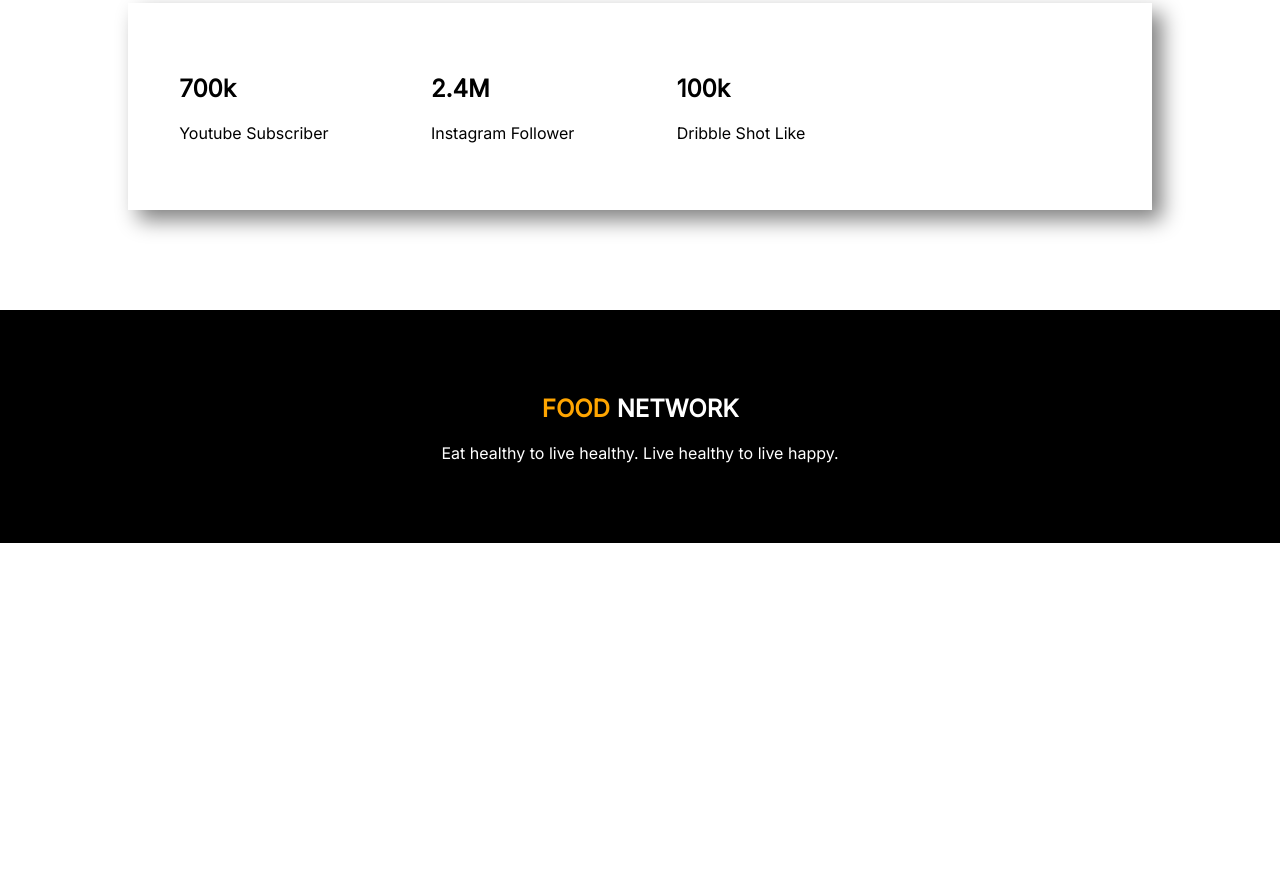
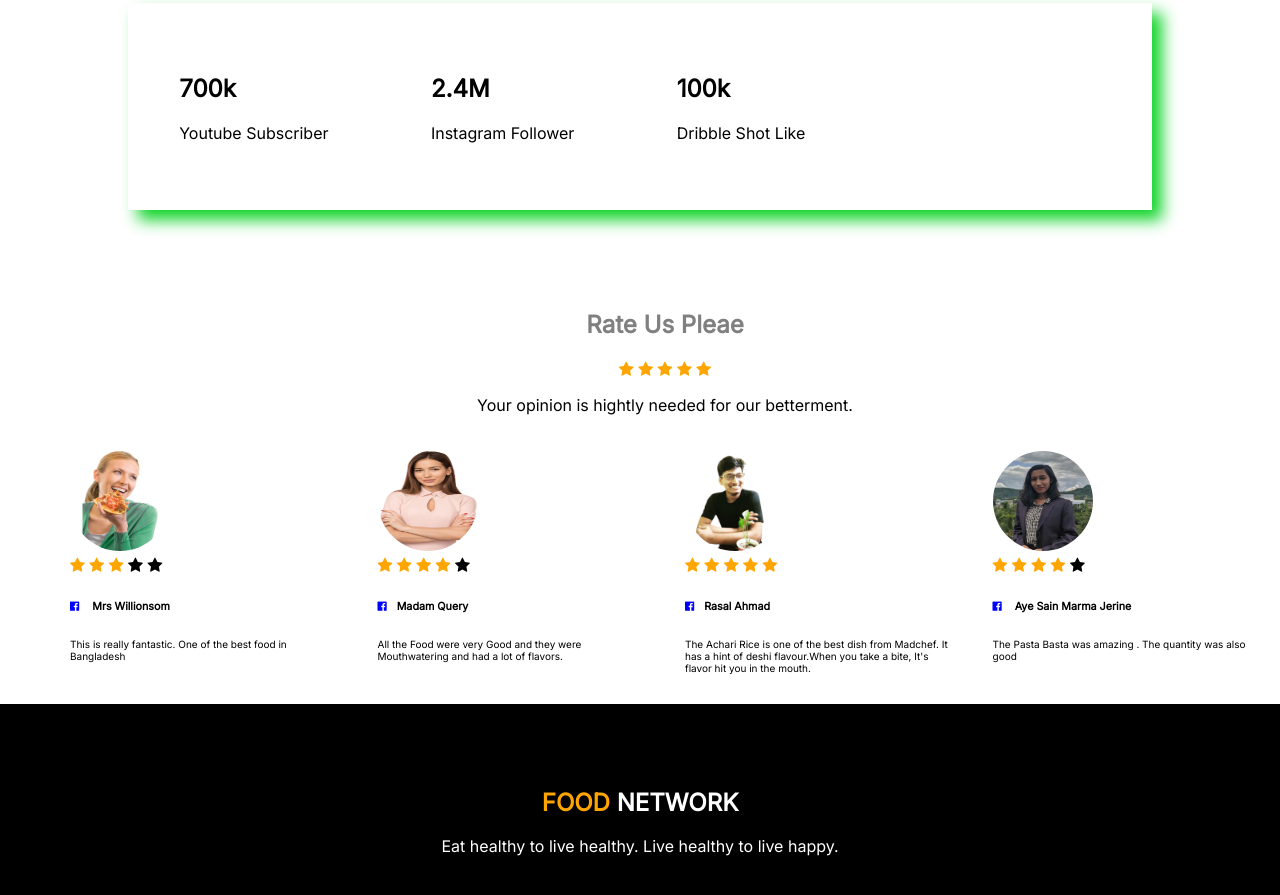
Before and after one commit to Rasalahmad/Food_Network, a plain HTML site: page index.html in a window 1280 px wide. Shown: the part 3107-4002 px from the top of the page. Before the commit the page ends 3650 px from the top, so only its background shows below. Drawn offline with Linux system fonts and the light colour scheme.

Commit message:
add review section

```diff
--- a/index.html
+++ b/index.html
@@ -10,6 +10,7 @@
     <link rel="preconnect" href="https://fonts.googleapis.com">
     <link rel="preconnect" href="https://fonts.gstatic.com" crossorigin>
     <link href="https://fonts.googleapis.com/css2?family=Inter&display=swap" rel="stylesheet">
+    <link rel="stylesheet" href="https://cdnjs.cloudflare.com/ajax/libs/font-awesome/4.7.0/css/font-awesome.min.css">
 </head>
 
 <body>
@@ -110,6 +111,60 @@
             </div>
         </div>
     </section>
+    <section class="review-section">
+        <div class="rate-us-heading">
+            <h1>Rate Us Pleae</h1>
+            <span class="fa fa-star checked"></span>
+            <span class="fa fa-star checked"></span>
+            <span class="fa fa-star checked"></span>
+            <span class="fa fa-star checked"></span>
+            <span class="fa fa-star checked"></span>
+            <p>Your opinion is hightly needed for our betterment.</p>
+        </div>
+
+        <div class="rate-us-div">
+            <div class="review">
+                <img src="images/person1.png" alt=""><br>
+                <span class="fa fa-star checked"></span>
+                <span class="fa fa-star checked"></span>
+                <span class="fa fa-star checked"></span>
+                <span class="fa fa-star"></span>
+                <span class="fa fa-star"></span>
+                <h6><span class="fa fa-facebook-official fbicon"></span> Mrs Willionsom</h6>
+                <p>This is really fantastic. One of the best food in Bangladesh</p>
+            </div>
+            <div class="review">
+                <img src="images/Person Image.png" alt=""><br>
+                <span class="fa fa-star checked"></span>
+                <span class="fa fa-star checked"></span>
+                <span class="fa fa-star checked"></span>
+                <span class="fa fa-star checked"></span>
+                <span class="fa fa-star"></span>
+                <h6><span class="fa fa-facebook-official fbicon"></span>Madam Query</h6>
+                <p>All the Food were very Good and they were Mouthwatering and had a lot of flavors.</p>
+            </div>
+            <div class="review">
+                <img src="images/Rasal2-removebg-preview.png" alt=""><br>
+                <span class="fa fa-star checked"></span>
+                <span class="fa fa-star checked"></span>
+                <span class="fa fa-star checked"></span>
+                <span class="fa fa-star checked"></span>
+                <span class="fa fa-star checked"></span>
+                <h6><span class="fa fa-facebook-official fbicon"></span>Rasal Ahmad</h6>
+                <p>The Achari Rice is one of the best dish from Madchef. It has a hint of deshi flavour.When you take a bite, It's flavor hit you in the mouth.</p>
+            </div>
+            <div class="review">
+                <img src="images/jerine.jpg" alt=""><br>
+                <span class="fa fa-star checked"></span>
+                <span class="fa fa-star checked"></span>
+                <span class="fa fa-star checked"></span>
+                <span class="fa fa-star checked"></span>
+                <span class="fa fa-star"></span>
+                <h6><span class="fa fa-facebook-official fbicon"></span> Aye Sain Marma Jerine</h6>
+                <p>The Pasta Basta was amazing . The quantity was also good </p>
+            </div>
+        </div>
+    </section>
     <section>
         <div class="footer">
             <h1><span>FOOD</span> NETWORK</h1>
--- a/style.css
+++ b/style.css
@@ -91,7 +91,7 @@ body {
     margin: 0 auto;
     margin-top: 100px;
     margin-bottom: 100px;
-    box-shadow: 10px 10px 20px gray;
+    box-shadow: 10px 10px 15px rgb(15, 212, 41);
 }
 
 .social-media {
@@ -124,6 +124,47 @@ body {
     box-shadow: 10px 10px 20px gray;
 }
 
+.review-section {
+    margin-left: 50px;
+    padding: 0%;
+}
+
+.rate-us-div {
+    display: flex;
+}
+
+.review {
+    width: 25%;
+    padding: 20px;
+}
+
+.rate-us-heading {
+    text-align: center;
+}
+
+.rate-us-heading h1 {
+    color: grey;
+}
+
+.review img {
+    height: 100px;
+    width: 100px;
+    border-radius: 50%;
+}
+
+.review p {
+    font-size: 10px;
+}
+
+.checked {
+    color: orange;
+}
+
+.fbicon {
+    color: blue;
+    margin-right: 10px;
+}
+
 .footer {
     text-align: center;
     margin: 0 auto;
```
Also changed, not shown: images/jerine.jpg (added).
